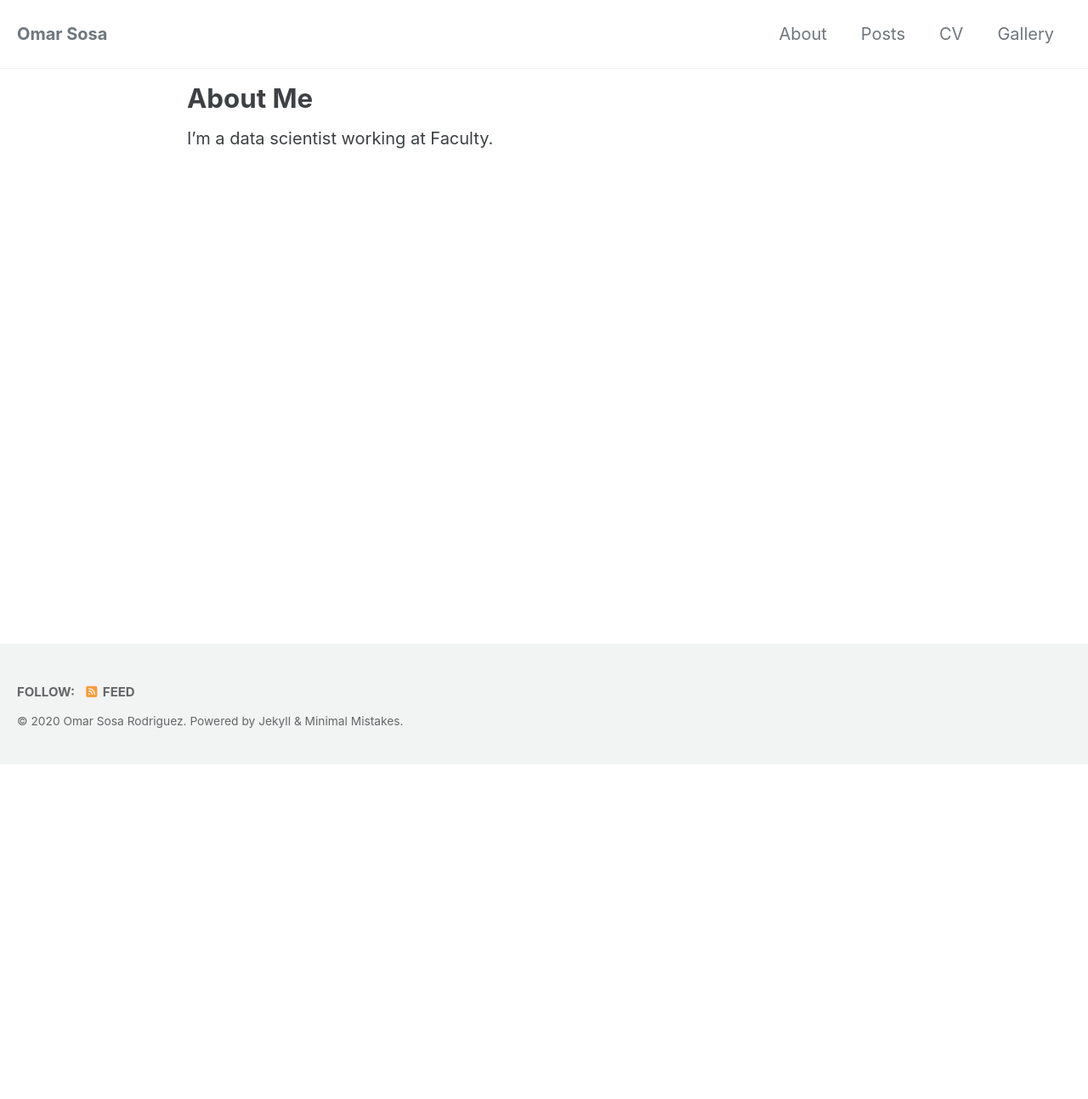
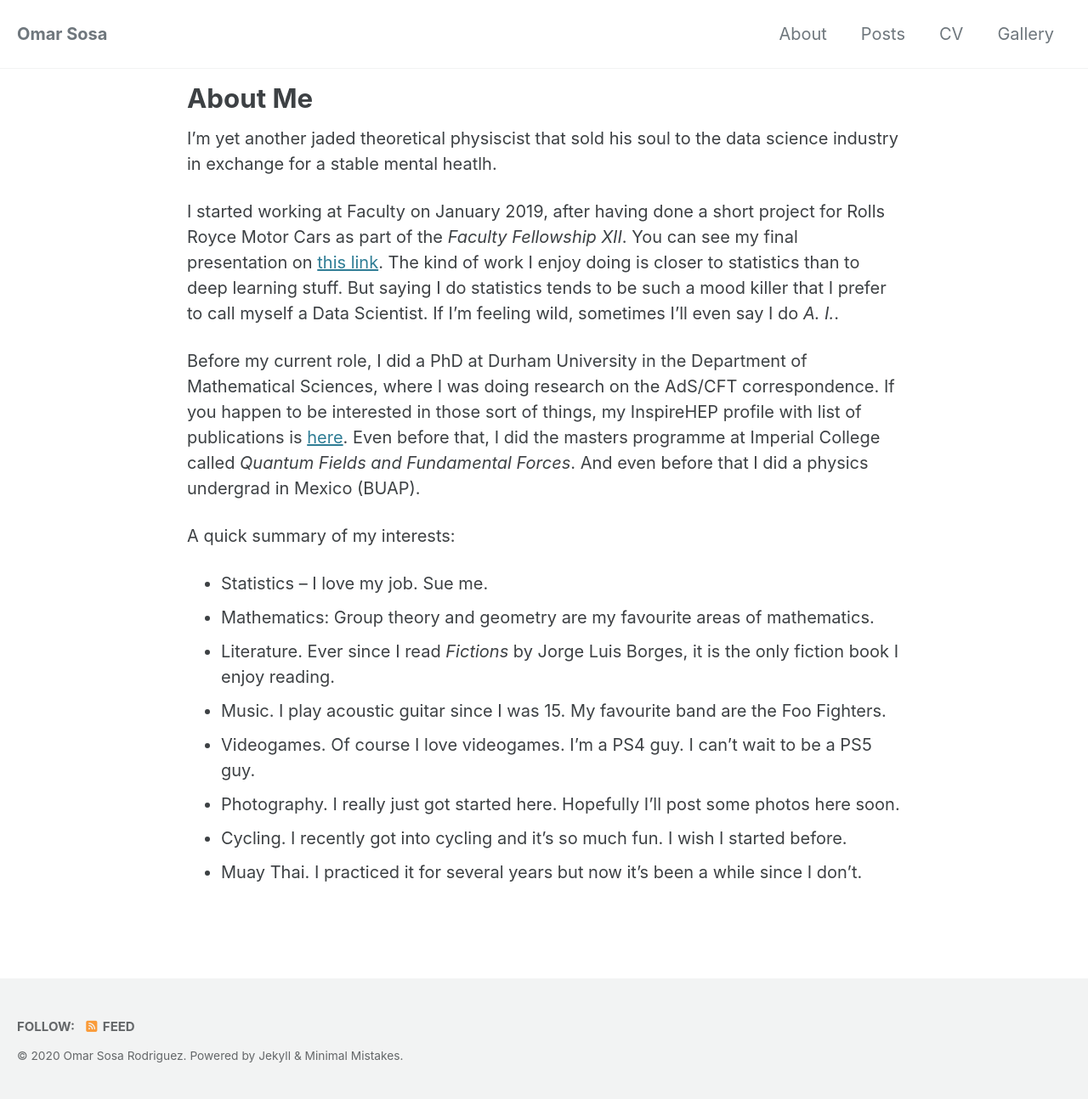
Before and after one commit to omarfsosa/omarfsosa.github.io, a Jekyll site: the page built from _pages/about.md, in a window 1280 px wide. Shown: the whole page at 85% size. Built offline with Jekyll 4.4.1, drawn with Linux system fonts in a browser that asks for light colours; cached includes are drawn as plain includes; nearby versions of some CDN libraries; before the commit the page ends 900 px from its top, so only the background shows below that.

Commit message:
About me page

```diff
--- a/_config.yml
+++ b/_config.yml
@@ -97,7 +97,7 @@ author:
   avatar           : "/assets/images/omar-portrait.jpg"
   bio              : "Theoretical Physicist and Data Scientist, working at Faculty."
   location         : "London, UK"
-  email            : "omarfsosa@gmail.com"
+  # email            : "omarfsosa@gmail.com"
   links:
     - label: "Email"
       icon: "fas fa-fw fa-envelope-square"
@@ -108,8 +108,8 @@ author:
     # - label: "Twitter"
       # icon: "fab fa-fw fa-twitter-square"
       # url: "https://twitter.com/"
-    - label: "Facebook"
-      icon: "fab fa-fw fa-facebook-square"
+    # - label: "Facebook"
+      # icon: "fab fa-fw fa-facebook-square"
       # url: "https://facebook.com/"
     - label: "GitHub"
       icon: "fab fa-fw fa-github"
--- a/_pages/about.md
+++ b/_pages/about.md
@@ -3,5 +3,18 @@ layout: single
 title:  "About Me"
 permalink: /about/
 ---
+I'm yet another jaded theoretical physiscist that sold his soul to the data science industry in exchange for a stable mental heatlh.
 
-I'm a data scientist working at Faculty.
+I started working at Faculty on January 2019, after having done a short project for Rolls Royce Motor Cars as part of the _Faculty Fellowship XII_. You can see my final presentation on [this link](https://www.youtube.com/watch?v=WjV2XPZj4JA&t=100s). The kind of work I enjoy doing is closer to statistics than to deep learning stuff. But saying I do statistics tends to be such a mood killer that I prefer to call myself a Data Scientist. If I'm feeling wild, sometimes I'll even say I do _A. I._.
+
+Before my current role, I did a PhD at Durham University in the Department of Mathematical Sciences, where I was doing research on the AdS/CFT correspondence. If you happen to be interested in those sort of things, my InspireHEP profile with list of publications is [here](https://inspirehep.net/authors/1487680). Even before that, I did the masters programme at Imperial College called _Quantum Fields and Fundamental Forces_. And even before that I did a physics undergrad in Mexico (BUAP).
+
+A quick summary of my interests:
+- Statistics -- I love my job. Sue me.
+- Mathematics: Group theory and geometry are my favourite areas of mathematics.
+- Literature. Ever since I read _Fictions_ by Jorge Luis Borges, it is the only fiction book I enjoy reading.
+- Music. I play acoustic guitar since I was 15. My favourite band are the Foo Fighters.
+- Videogames. Of course I love videogames. I'm a PS4 guy. I can't wait to be a PS5 guy.
+- Photography. I really just got started here. Hopefully I'll post some photos here soon.
+- Cycling. I recently got into cycling and it's so much fun. I wish I started before.
+- Muay Thai. I practiced it for several years but now it's been a while since I don't.
```
